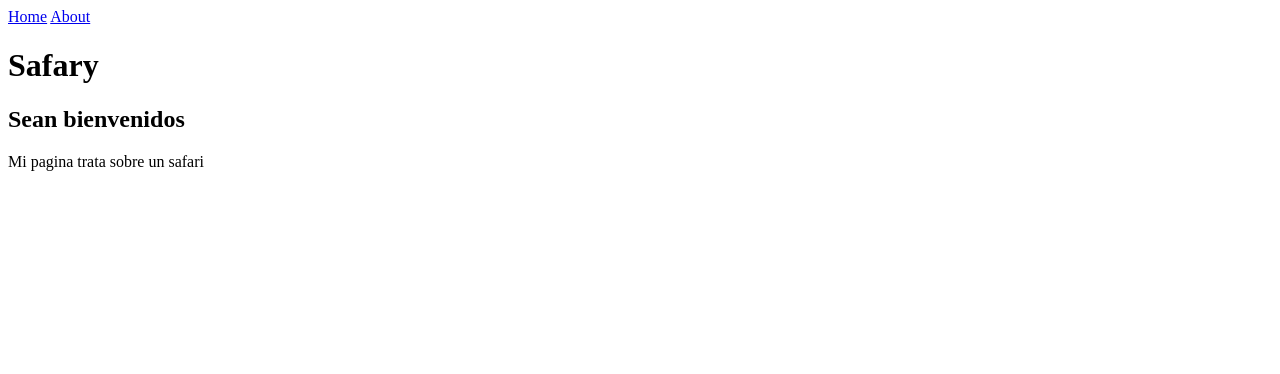
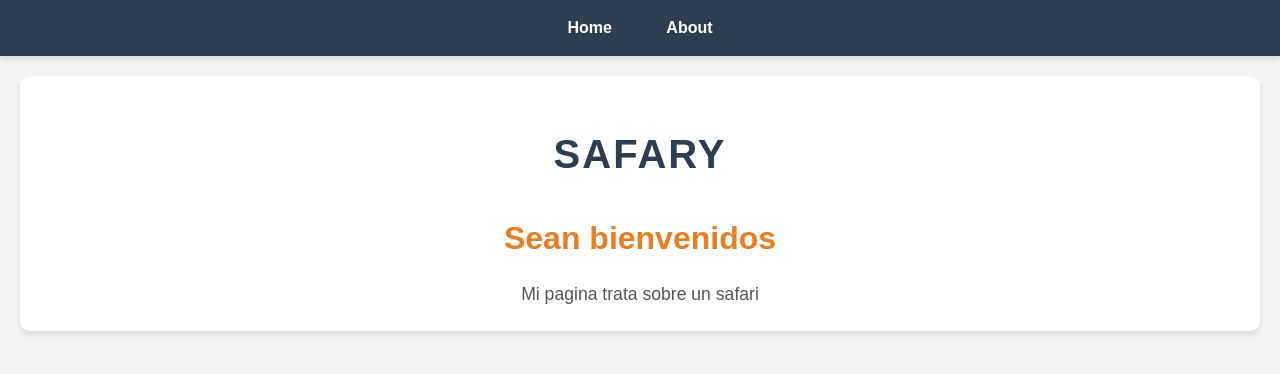
Before and after one commit to MarianoMartinez-code/proyecto-django, a Django app: template templates/home.html in a window 1280 px wide. Shown: the top 374 px of the page. Run offline with Django 3.2, Linux system fonts and the light colour scheme; the template is opened without the code that fills it, so the values that code supplies are empty.

Commit message:
add css navbar

```diff
--- a/django_02/settings.py
+++ b/django_02/settings.py
@@ -116,6 +116,7 @@ USE_TZ = True
 # https://docs.djangoproject.com/en/5.1/howto/static-files/
 
 STATIC_URL = 'static/'
+STATICFILES_DIRS = [BASE_DIR/'static']
 
 # Default primary key field type
 # https://docs.djangoproject.com/en/5.1/ref/settings/#default-auto-field
--- /dev/null
+++ b/static/css/home.css
@@ -0,0 +1,89 @@
+/* Estilos generales */
+body {
+    font-family: 'Arial', sans-serif;
+    margin: 0;
+    padding: 0;
+    background-color: #f4f4f4;
+    color: #333;
+    line-height: 1.6;
+}
+
+/* Estilos para el navbar */
+.navbar {
+    background-color: #2c3e50; /* Color de fondo oscuro */
+    padding: 15px 20px;
+    text-align: center;
+    box-shadow: 0 4px 6px rgba(0, 0, 0, 0.1); /* Sombra suave */
+}
+
+.navbar a {
+    color: #fff; /* Color del texto blanco */
+    text-decoration: none;
+    font-weight: bold;
+    margin: 0 15px;
+    padding: 5px 10px;
+    transition: all 0.3s ease;
+}
+
+.navbar a:hover {
+    color: #e67e22; /* Color naranja al pasar el mouse */
+    background-color: rgba(255, 255, 255, 0.1); /* Fondo semi-transparente */
+    border-radius: 5px; /* Bordes redondeados */
+}
+
+/* Contenedor principal */
+.container {
+    max-width: 1200px;
+    margin: 20px auto;
+    padding: 20px;
+    background-color: #fff;
+    border-radius: 10px;
+    box-shadow: 0 4px 6px rgba(0, 0, 0, 0.1); /* Sombra suave */
+}
+
+/* Estilos para los títulos */
+h1 {
+    font-size: 2.5rem;
+    color: #2c3e50;
+    text-align: center;
+    margin-bottom: 20px;
+    text-transform: uppercase;
+    letter-spacing: 2px;
+}
+
+h2 {
+    font-size: 2rem;
+    color: #e67e22;
+    text-align: center;
+    margin-bottom: 15px;
+}
+
+/* Estilos para el párrafo */
+p {
+    font-size: 1.1rem;
+    color: #555;
+    text-align: center;
+    max-width: 800px;
+    margin: 0 auto;
+    line-height: 1.8;
+}
+
+/* Estilos responsivos */
+@media (max-width: 768px) {
+    .navbar a {
+        display: block;
+        margin: 10px 0; /* Apila los enlaces en móviles */
+    }
+
+    h1 {
+        font-size: 2rem;
+    }
+
+    h2 {
+        font-size: 1.5rem;
+    }
+
+    p {
+        font-size: 1rem;
+    }
+}
--- a/templates/includes/navbar.html
+++ b/templates/includes/navbar.html
@@ -3,14 +3,22 @@
 <head>
     <meta charset="UTF-8">
     <meta name="viewport" content="width=device-width, initial-scale=1.0">
-    <title>Document</title>
+    <title>Safary</title>
+    {% load static %}
+    <link rel="stylesheet" href="{% static 'css/home.css' %}">
 </head>
 <body>
-    <a href="{% url 'home' %}">Home</a>
-    <a href="{% url 'about' %}">About</a>
+    <!-- Navbar -->
+    <div class="navbar">
+        <a href="{% url 'home' %}">Home</a>
+        <a href="{% url 'about' %}">About</a>
+    </div>
 
-    {% block content %}
-
-    {% endblock %}
+    <!-- Contenido principal -->
+    <div class="container">
+        {% block content %}
+        <!-- Aquí va el contenido específico de cada página -->
+        {% endblock %}
+    </div>
 </body>
 </html>
```
